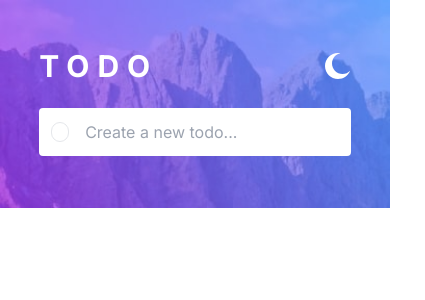
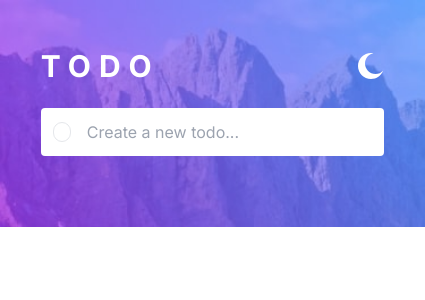
Before and after one commit to Nandani-Paliwal/todo-app, a Next.js app: page / in a window 390 px wide. Shown: the top 300 px of the page, 425 px wide, since content can reach past the window. Built offline with nearby package versions, Linux system fonts and the light colour scheme.

Commit message:
fix: theme and responsiveness

```diff
--- a/app/globals.css
+++ b/app/globals.css
@@ -1,3 +1,11 @@
 @tailwind base;
 @tailwind components;
 @tailwind utilities;
+
+body {
+  overflow-x: hidden;
+  height: 100%;
+  width: 100%;
+  margin: 0;
+  padding: 0;
+}
--- a/app/page.tsx
+++ b/app/page.tsx
@@ -1,9 +1,9 @@
-import { Todo } from '@/components/todo'
+import Todo from '@/components/todo'
 import Image from 'next/image'
 
 export default function Home() {
   return (
-    <div className='container'>
+    <div className='container bg-red-700'>
       <Todo />
 
     </div>
--- a/components/todo.tsx
+++ b/components/todo.tsx
@@ -3,8 +3,13 @@ import { Dialog, Transition } from "@headlessui/react";
 import Image from "next/image";
 import { MdCancel } from "react-icons/md";
 import { Fragment, useEffect, useState } from "react";
+import { createContext, useContext } from 'react';
 
-export function Todo() {
+
+// export const ThemeContext = createContext(screenModeState);
+
+export default function Todo() {
+
   const [screenModeState, setScreenModeState] = useState<"dark" | "light">(
     "light"
   );
@@ -97,8 +102,6 @@ export function Todo() {
       if(task.id === taskId){
         task.completed = !task.completed;
         setisCompletedTask(!isCompletedTask)
-       console.log("I am task ID ",task.id)
-       console.log(task.completed)
       }
     })
 
@@ -122,7 +125,6 @@ export function Todo() {
       if(task.completed){
         setTodoList((prevTodoList) =>
         prevTodoList.filter((task) => task.completed))
-        console.log("Completed")
       }
     })
   }
@@ -158,17 +160,17 @@ export function Todo() {
 
   return (
     <div
-      className={`container relative flex flex-col w-screen h-screen ${
+      className={`container relative  flex flex-col min-w-max h-screen overflow-auto ${
         screenModeState === "dark" ? "bg-dark" : "bg-white"
       }`}
     >
-      <div className="header">
+      <div className="header flex">
         {/* Mobile Image */}
         <Image
           src={setMobileBgFunction()}
           alt=""
-          width={12000}
-          height={1200}
+          width={425}
+          height={200}
           priority
           className="block md:hidden"
         />
@@ -176,8 +178,9 @@ export function Todo() {
         <Image
           src={setDesktopBgFunction()}
           alt=""
-          width={12000}
-          height={1200}
+          width={1440}
+          height={300}
+          layout="intrinsic"
           priority
           className="hidden md:block"
         />
```
